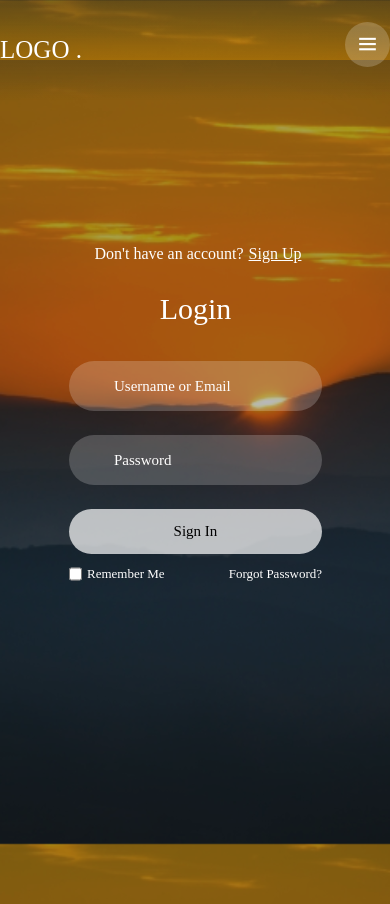
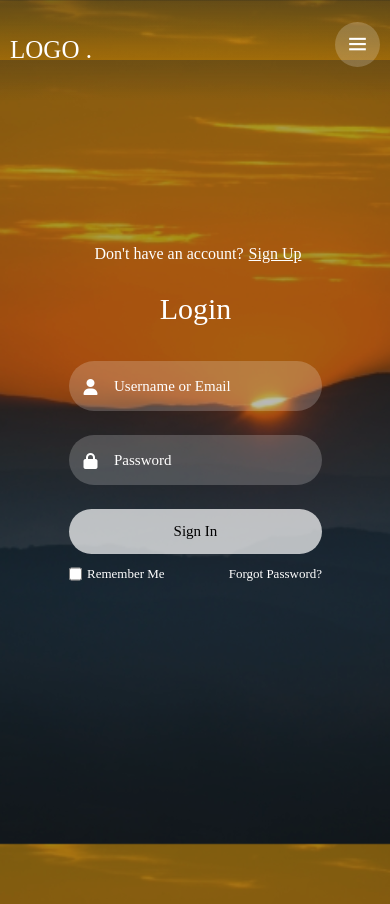
Before and after one commit to hadeerdero/vue-authentication, a Vue app: page / in a window 390 px wide. Built offline with nearby package versions, Linux system fonts and the light colour scheme.

Commit message:
add login position

```diff
--- a/public/assets/css/style.css
+++ b/public/assets/css/style.css
@@ -37,6 +37,7 @@ body{
     color: white;
     font-size: 25px;
     font-weight: 60px ;
+    margin-left: 10px;
 }
 .nav-menu ul{
     display: flex;
@@ -232,6 +233,7 @@ padding: 10px 0 30px 0 ;
         font-size: 25px;
         color: #fff;
         padding: 10px;
+        margin: 10px;
         background: rgba(255,255,255,.2);
         border-radius: 50%;
         cursor: pointer;
@@ -256,6 +258,12 @@ padding: 10px 0 30px 0 ;
     .register-container .two-forms{
         flex-direction: column;
         gap: 0;
+    }
+    .input-box i{
+
+        /* left:17px; */
+        right:105px;
+
     }
 
 }
```
